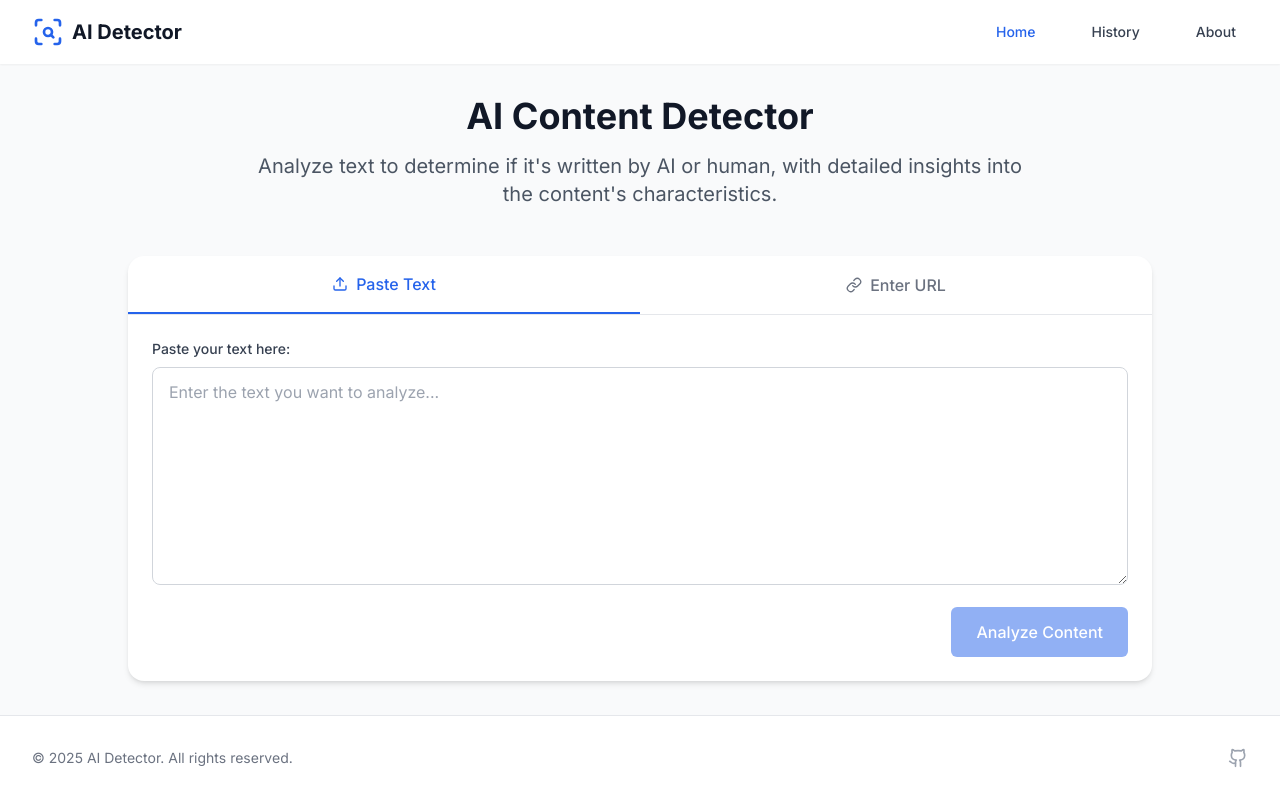
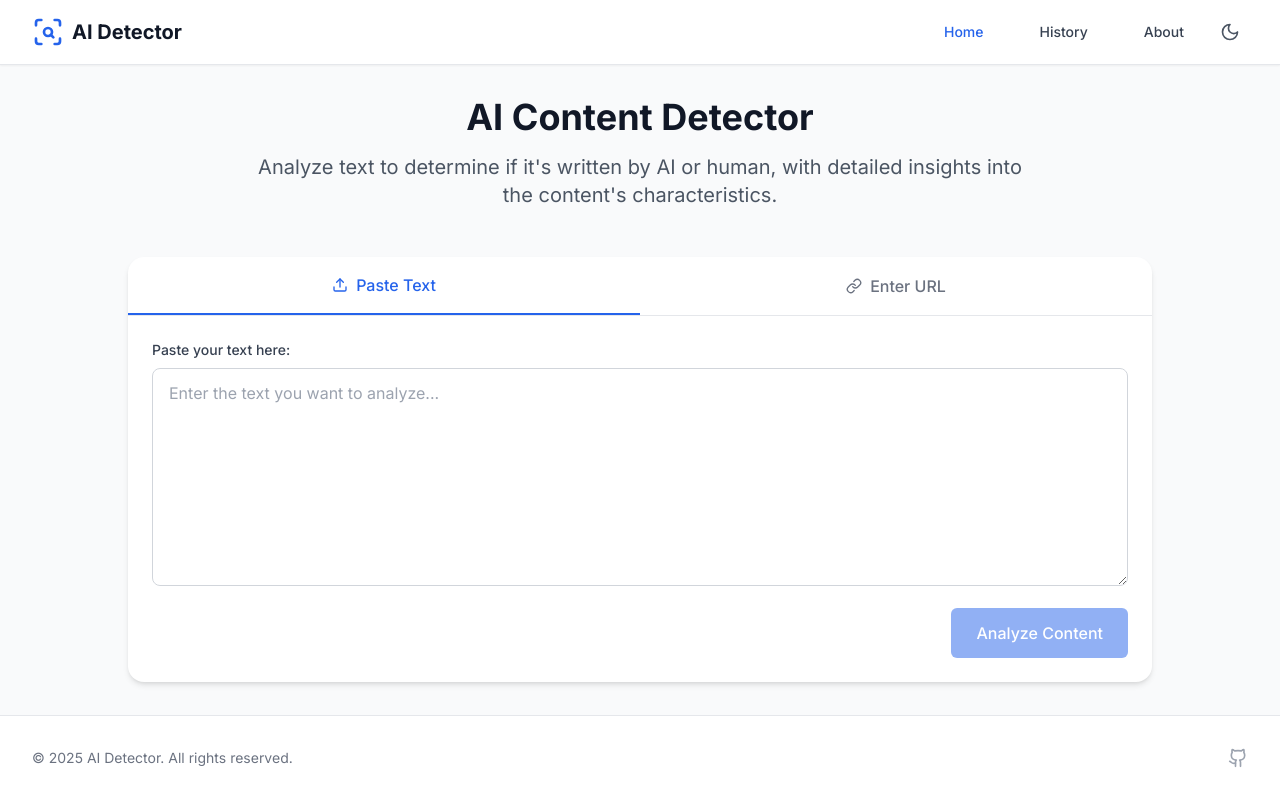
Before and after one commit to dcallif/ai-detection-helper, a React (Vite) app: page / in a window 1280 px wide. Built offline with nearby package versions, Linux system fonts and the light colour scheme.

Commit message:
Implement dark mode with system preference detection

```diff
--- a/src/App.tsx
+++ b/src/App.tsx
@@ -3,11 +3,13 @@ import { Layout } from './components/Layout';
 import { DetectorView } from './views/DetectorView';
 import { AboutView } from './views/AboutView';
 import { HistoryView } from './views/HistoryView';
+import { ThemeProvider } from './contexts/ThemeContext';
 
 function App() {
   const [currentView, setCurrentView] = React.useState<'detector' | 'about' | 'history'>('detector');
 
   return (
+    <ThemeProvider>
       <Layout onNavigate={setCurrentView} currentView={currentView}>
         {currentView === 'detector' ? (
           <DetectorView />
@@ -17,6 +19,7 @@ function App() {
           <HistoryView />
         )}
       </Layout>
+    </ThemeProvider>
   );
 }
 
--- a/src/components/Header.tsx
+++ b/src/components/Header.tsx
@@ -1,5 +1,6 @@
 import React from 'react';
 import { ScanSearch } from 'lucide-react';
+import { ThemeToggle } from './ThemeToggle';
 
 interface HeaderProps {
   onNavigate: (view: 'detector' | 'about' | 'history') => void;
@@ -8,20 +9,21 @@ interface HeaderProps {
 
 export const Header: React.FC<HeaderProps> = ({ onNavigate, currentView }) => {
   return (
-    <header className="bg-white shadow-sm">
+    <header className="bg-white dark:bg-gray-900 shadow-sm border-b border-gray-200 dark:border-gray-800">
       <div className="container mx-auto px-4 sm:px-6 lg:px-8">
         <div className="flex justify-between items-center h-16">
           <div className="flex items-center cursor-pointer" onClick={() => onNavigate('detector')}>
-            <ScanSearch className="h-8 w-8 text-blue-600" />
-            <span className="ml-2 text-xl font-bold text-gray-900">AI Detector</span>
+            <ScanSearch className="h-8 w-8 text-blue-600 dark:text-blue-400" />
+            <span className="ml-2 text-xl font-bold text-gray-900 dark:text-white">AI Detector</span>
           </div>
-          <nav className="hidden md:flex space-x-8">
+          <div className="flex items-center">
+            <nav className="hidden md:flex space-x-8 mr-4">
               <button
                 onClick={() => onNavigate('detector')}
                 className={`px-3 py-2 text-sm font-medium transition-colors duration-200 ${
                   currentView === 'detector'
-                  ? 'text-blue-600'
-                  : 'text-gray-700 hover:text-blue-600'
+                    ? 'text-blue-600 dark:text-blue-400'
+                    : 'text-gray-700 dark:text-gray-300 hover:text-blue-600 dark:hover:text-blue-400'
                 }`}
               >
                 Home
@@ -30,8 +32,8 @@ export const Header: React.FC<HeaderProps> = ({ onNavigate, currentView }) => {
                 onClick={() => onNavigate('history')}
                 className={`px-3 py-2 text-sm font-medium transition-colors duration-200 ${
                   currentView === 'history'
-                  ? 'text-blue-600'
-                  : 'text-gray-700 hover:text-blue-600'
+                    ? 'text-blue-600 dark:text-blue-400'
+                    : 'text-gray-700 dark:text-gray-300 hover:text-blue-600 dark:hover:text-blue-400'
                 }`}
               >
                 History
@@ -40,15 +42,16 @@ export const Header: React.FC<HeaderProps> = ({ onNavigate, currentView }) => {
                 onClick={() => onNavigate('about')}
                 className={`px-3 py-2 text-sm font-medium transition-colors duration-200 ${
                   currentView === 'about'
-                  ? 'text-blue-600'
-                  : 'text-gray-700 hover:text-blue-600'
+                    ? 'text-blue-600 dark:text-blue-400'
+                    : 'text-gray-700 dark:text-gray-300 hover:text-blue-600 dark:hover:text-blue-400'
                 }`}
               >
                 About
               </button>
             </nav>
-          <div className="md:hidden">
-            <button className="text-gray-700 hover:text-blue-600">
+            <ThemeToggle />
+            <div className="md:hidden ml-4">
+              <button className="text-gray-700 dark:text-gray-300 hover:text-blue-600 dark:hover:text-blue-400">
                 <svg className="h-6 w-6" fill="none" viewBox="0 0 24 24" stroke="currentColor">
                   <path strokeLinecap="round" strokeLinejoin="round" strokeWidth={2} d="M4 6h16M4 12h16M4 18h16" />
                 </svg>
@@ -56,6 +59,7 @@ export const Header: React.FC<HeaderProps> = ({ onNavigate, currentView }) => {
             </div>
           </div>
         </div>
+      </div>
     </header>
   );
 };
--- /dev/null
+++ b/src/components/ThemeToggle.tsx
@@ -0,0 +1,21 @@
+import React from 'react';
+import { Sun, Moon } from 'lucide-react';
+import { useTheme } from '../contexts/ThemeContext';
+
+export const ThemeToggle: React.FC = () => {
+  const { theme, toggleTheme } = useTheme();
+
+  return (
+    <button
+      onClick={toggleTheme}
+      className="p-2 rounded-lg hover:bg-gray-100 dark:hover:bg-gray-800 transition-colors duration-200"
+      aria-label={`Switch to ${theme === 'light' ? 'dark' : 'light'} mode`}
+    >
+      {theme === 'light' ? (
+        <Moon className="h-5 w-5 text-gray-600 dark:text-gray-400" />
+      ) : (
+        <Sun className="h-5 w-5 text-gray-400 dark:text-gray-300" />
+      )}
+    </button>
+  );
+};
--- /dev/null
+++ b/src/contexts/ThemeContext.tsx
@@ -0,0 +1,55 @@
+import React, { createContext, useContext, useEffect, useState } from 'react';
+
+type Theme = 'light' | 'dark';
+
+interface ThemeContextType {
+  theme: Theme;
+  toggleTheme: () => void;
+}
+
+const ThemeContext = createContext<ThemeContextType | undefined>(undefined);
+
+export const ThemeProvider: React.FC<{ children: React.ReactNode }> = ({ children }) => {
+  const [theme, setTheme] = useState<Theme>(() => {
+    const savedTheme = localStorage.getItem('theme');
+    if (savedTheme === 'dark' || savedTheme === 'light') return savedTheme;
+    return window.matchMedia('(prefers-color-scheme: dark)').matches ? 'dark' : 'light';
+  });
+
+  useEffect(() => {
+    const root = window.document.documentElement;
+    root.classList.remove('light', 'dark');
+    root.classList.add(theme);
+    localStorage.setItem('theme', theme);
+  }, [theme]);
+
+  useEffect(() => {
+    const mediaQuery = window.matchMedia('(prefers-color-scheme: dark)');
+    const handleChange = () => {
+      if (!localStorage.getItem('theme')) {
+        setTheme(mediaQuery.matches ? 'dark' : 'light');
+      }
+    };
+
+    mediaQuery.addEventListener('change', handleChange);
+    return () => mediaQuery.removeEventListener('change', handleChange);
+  }, []);
+
+  const toggleTheme = () => {
+    setTheme(prevTheme => prevTheme === 'light' ? 'dark' : 'light');
+  };
+
+  return (
+    <ThemeContext.Provider value={{ theme, toggleTheme }}>
+      {children}
+    </ThemeContext.Provider>
+  );
+};
+
+export const useTheme = () => {
+  const context = useContext(ThemeContext);
+  if (context === undefined) {
+    throw new Error('useTheme must be used within a ThemeProvider');
+  }
+  return context;
+};
--- a/src/index.css
+++ b/src/index.css
@@ -4,7 +4,7 @@
 
 @layer base {
   body {
-    @apply antialiased text-gray-800;
+    @apply antialiased text-gray-800 dark:text-gray-200 bg-gray-50 dark:bg-gray-900;
   }
 }
 
--- a/tailwind.config.js
+++ b/tailwind.config.js
@@ -1,6 +1,7 @@
 /** @type {import('tailwindcss').Config} */
 export default {
   content: ['./index.html', './src/**/*.{js,ts,jsx,tsx}'],
+  darkMode: 'class',
   theme: {
     extend: {
       colors: {
```
Lines whose indentation alone changed are shown as unchanged.
